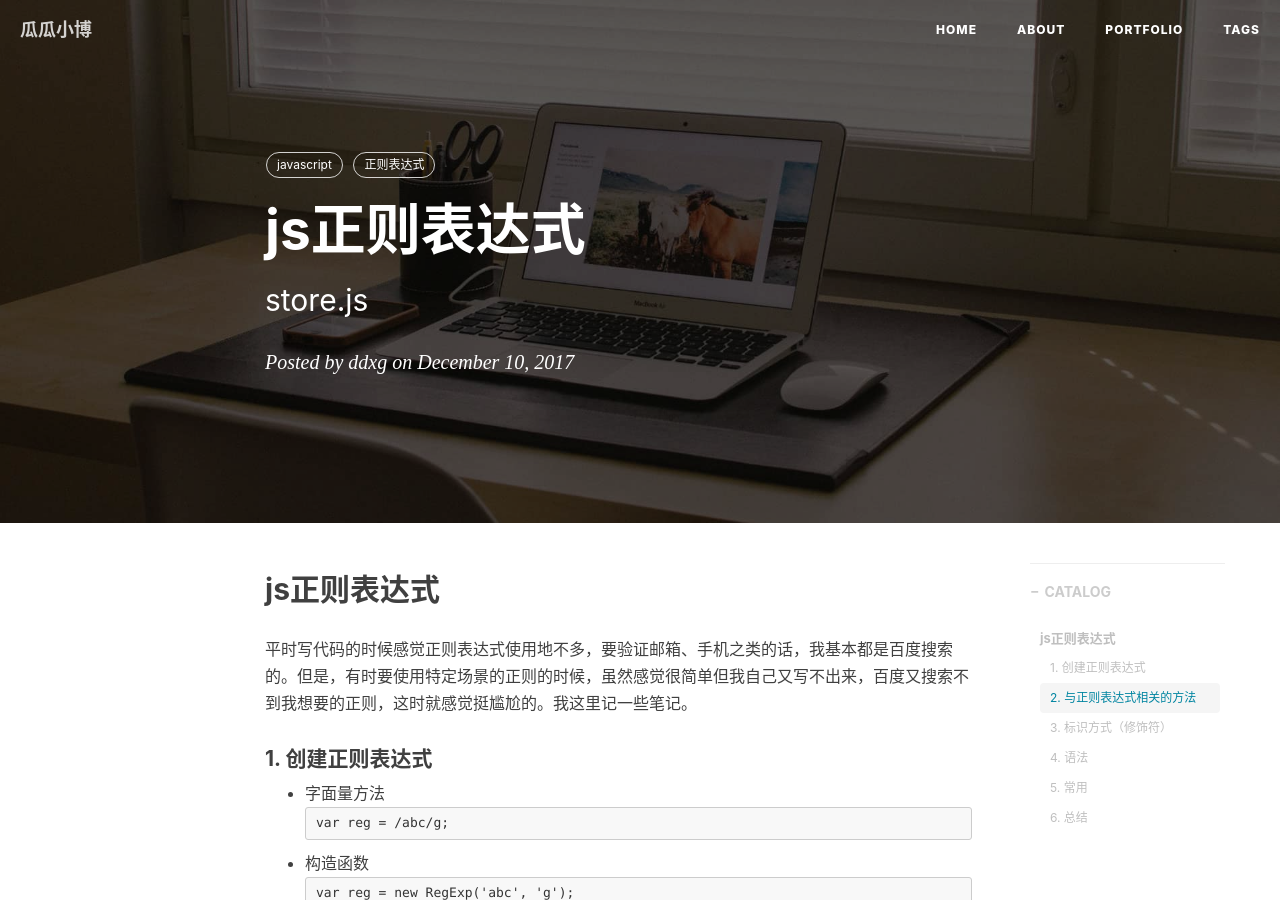
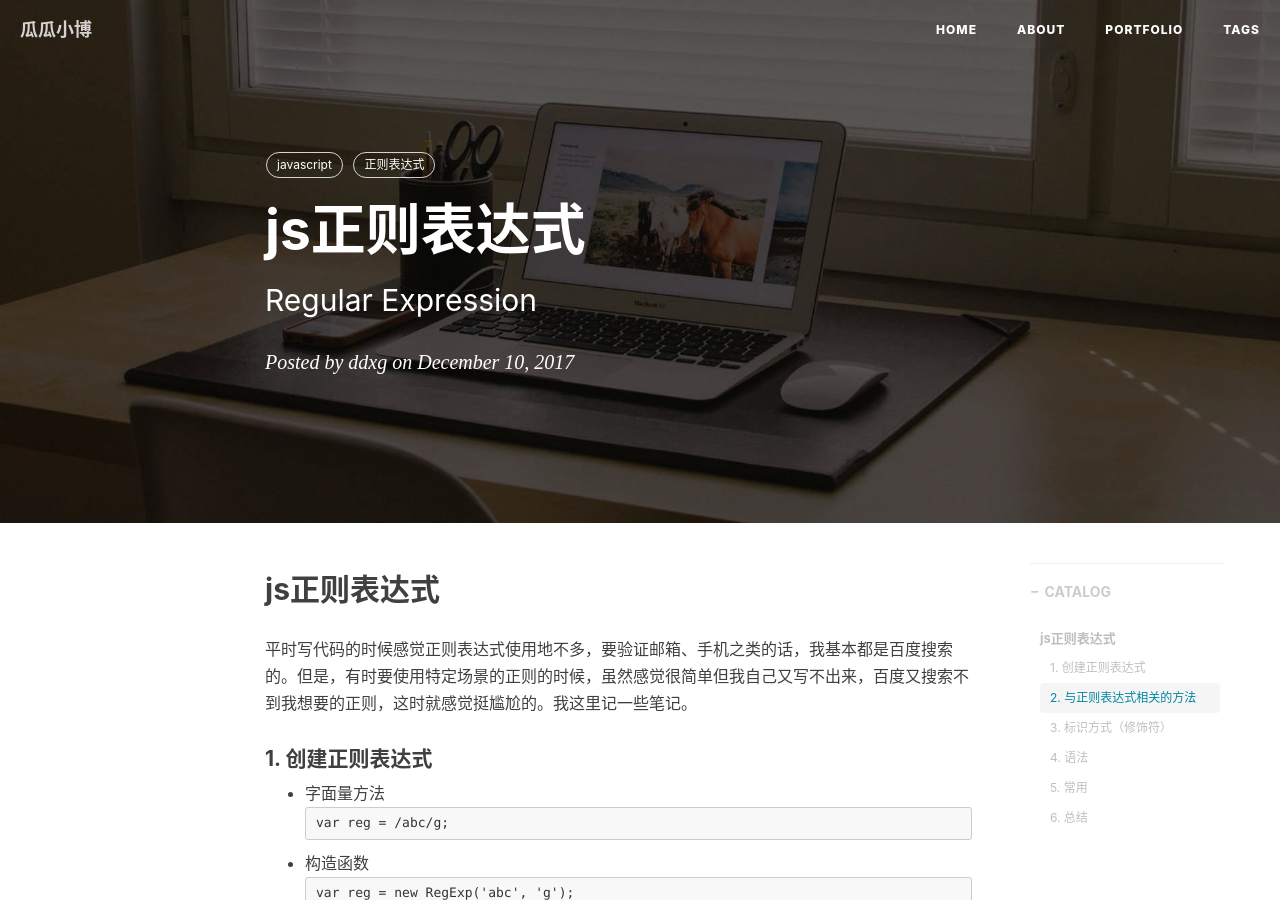
Before and after one commit to DDXG638/DDXG638.github.io, a Jekyll site: the page built from _posts/2017-12-10-RegExp.md, in a window 1280 px wide and 900 px high. Built offline with Jekyll 4.4.1, drawn with Linux system fonts in a browser that asks for light colours; nearby versions of some CDN libraries; comment, search, counter and statistics services are not loaded.

Commit message:
修改博客：js正则表达式

```diff
--- a/_posts/2017-12-10-RegExp.md
+++ b/_posts/2017-12-10-RegExp.md
@@ -1,7 +1,7 @@
 ---
 layout:     post
 title:      "js正则表达式"
-subtitle:   "store.js"
+subtitle:   "Regular Expression"
 date:       2017-12-10 21:51:43
 author:     "ddxg"
 header-img: "img/home-bg-o.jpg"
```
